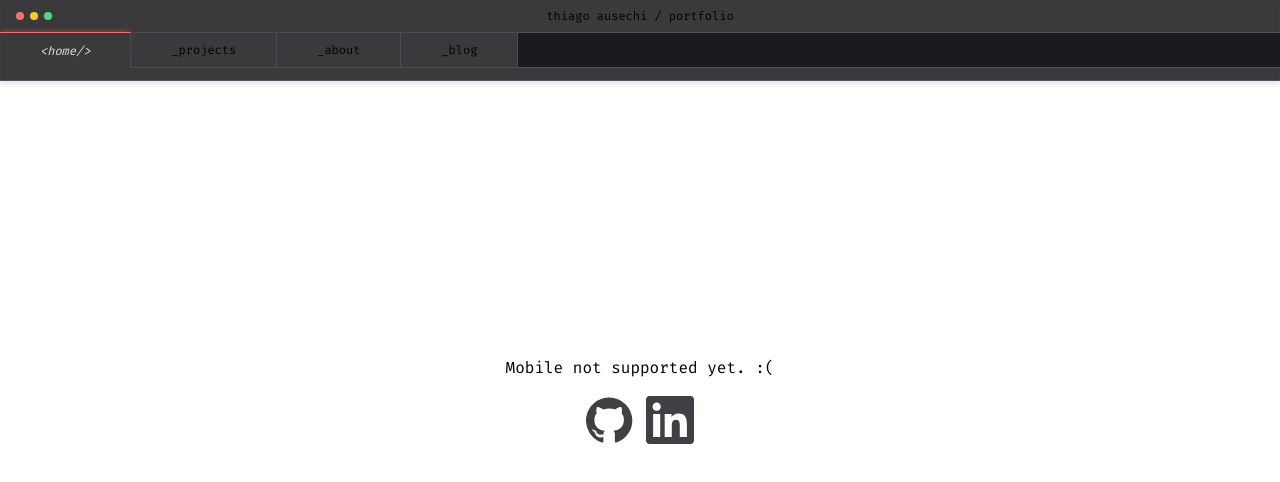
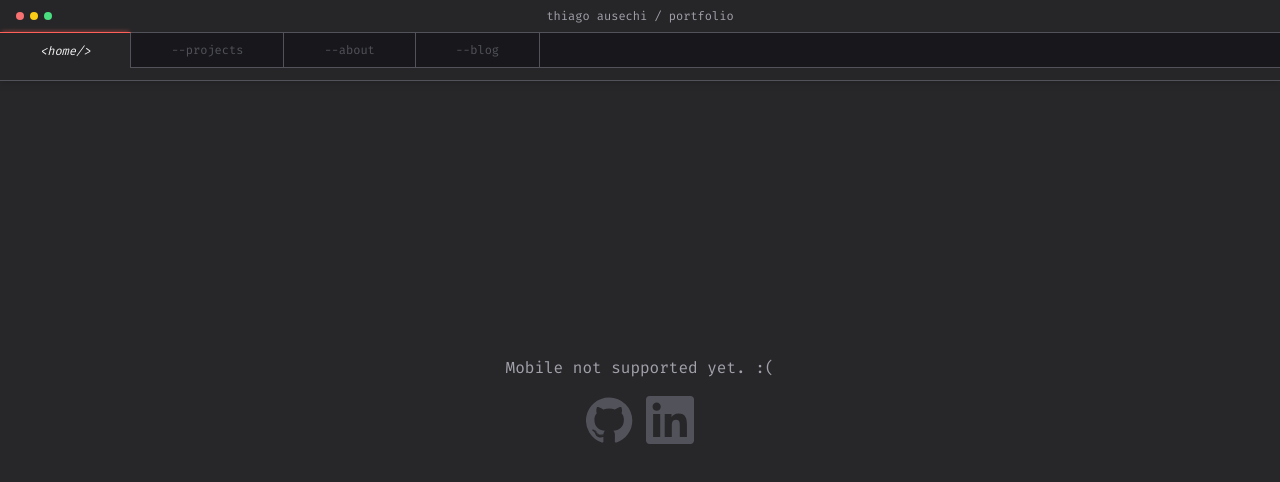
Before and after one commit to thiagoausechi/thiagoausechi, a Next.js app: page / in a window 1280 px wide. Shown: the top 482 px of the page. Built offline with nearby package versions, Linux system fonts and the light colour scheme; a web font is replaced by a local one.

Commit message:
feat: :lipstick: Added a custom Tailwind Config for the colors palette

```diff
--- a/src/components/layout/header/index.tsx
+++ b/src/components/layout/header/index.tsx
@@ -16,6 +16,6 @@ export default function Header() {
   )
 }
 
-const Wrapper = tw.header`hidden tablet:flex fixed left-0 top-0 z-50 w-full flex-col justify-around border-b border-b-zinc-600 bg-zinc-800/90 pb-3 text-xs drop-shadow-md backdrop-blur`
+const Wrapper = tw.header`hidden tablet:flex fixed left-0 top-0 z-50 w-full flex-col justify-around border-b border-b-border bg-background/90 pb-3 text-xs drop-shadow-md backdrop-blur`
 const Taskbar = tw.div`flex h-8 content-between items-center px-4`
 const Title = tw.div`flex w-full items-center justify-center`
--- a/src/components/layout/icons/index.tsx
+++ b/src/components/layout/icons/index.tsx
@@ -6,7 +6,7 @@ type IconProps = {
 
 const STYLES = {
   default: 'm-full h-full',
-  link: 'desktop:h-9 desktop:w-9 h-12 w-12 cursor-pointer fill-zinc-700 transition duration-300 hover:fill-zinc-300',
+  link: 'desktop:h-9 desktop:w-9 h-12 w-12 cursor-pointer fill-disabled transition duration-300 hover:fill-heading',
   tag: '',
 }
 
--- a/src/components/layout/navbar/index.tsx
+++ b/src/components/layout/navbar/index.tsx
@@ -14,4 +14,4 @@ export default function Navbar() {
 }
 
 const Wrapper = tw.nav`flex h-9 w-full flex-row items-center`
-const Filler = tw.div`h-full grow border-y border-y-zinc-600 bg-zinc-900/90`
+const Filler = tw.div`h-full grow border-y border-y-border bg-background-dark/90`
--- a/src/components/layout/navbar/nav-tab.tsx
+++ b/src/components/layout/navbar/nav-tab.tsx
@@ -13,7 +13,7 @@ export default function NavTab({ href, title, disabled }: any) {
       {active ? `<${title}/>` : `_${title}`}
     </Tab>
   ) : (
-    <DisabledTab>{`_${title}`}</DisabledTab>
+    <DisabledTab>{`--${title}`}</DisabledTab>
   )
 }
 
@@ -22,11 +22,11 @@ const Tab = tw(Link)<{
   href: string
   active: string
 }>`
-  flex h-full content-center items-center justify-center border border-l-0 border-zinc-600/70 px-10 text-center transition duration-300 hover:bg-neutral-700/70 hover:text-zinc-300
+  flex h-full content-center items-center justify-center border border-l-0 border-border px-10 text-center transition duration-300 hover:bg-neutral-700/70 hover:text-heading
   ${(p) =>
     p.active === 'true'
-      ? 'italic border-b-0 bg-inherit border-t-red-400 text-zinc-200 shadow-[0_-3px_4px_-2px_rgba(255,96,89,0.4)]'
-      : 'bg-zinc-900/90'}
+      ? 'italic border-b-0 bg-inherit border-t-accent text-heading shadow-[0_-3px_4px_-2px_rgba(255,96,89,0.4)]'
+      : 'bg-background-dark/90'}
 `
 
-const DisabledTab = tw.div`flex h-full content-center items-center justify-center border border-l-0 border-zinc-600/70 px-10 text-center cursor-not-allowed`
+const DisabledTab = tw.div`flex h-full cursor-not-allowed content-center items-center justify-center border border-l-0 border-border bg-background-dark/90 px-10 text-center text-disabled`
--- a/src/components/layout/navbar/window-buttons.tsx
+++ b/src/components/layout/navbar/window-buttons.tsx
@@ -15,6 +15,6 @@ export default function WindowButtons() {
 }
 
 const Actions  = tw.div`absolute flex items-center gap-1.5`
-const Close    = tw.div`h-2 w-2 rounded transition bg-red-400 hover:bg-red-500`
-const Backfull = tw.div`h-2 w-2 rounded transition bg-yellow-400 hover:bg-yellow-500`
-const Full     = tw.div`h-2 w-2 rounded transition bg-green-400 hover:bg-green-500`
+const Close    = tw.div`h-2 w-2 rounded transition bg-[#f87171] hover:bg-[#ef4444]`
+const Backfull = tw.div`h-2 w-2 rounded transition bg-[#facc15] hover:bg-[#eab308]`
+const Full     = tw.div`h-2 w-2 rounded transition bg-[#4ade80] hover:bg-[#22c55e]`
--- a/tailwind.config.js
+++ b/tailwind.config.js
@@ -1,7 +1,33 @@
+const colors = require('tailwindcss/colors')
+
 /** @type {import('tailwindcss').Config} */
 module.exports = {
   content: ['./src/**/*.{js,ts,jsx,tsx}'],
   theme: {
+    colors: {
+      transparent: colors.transparent,
+      current: colors.current,
+      black: colors.black,
+      white: colors.white,
+      debug: '#FF0000',
+      primary: {
+        DEFAULT: colors.sky[500],
+        dark: colors.cyan[900],
+      },
+      accent: {
+        DEFAULT: '#FF6059',
+        dark: colors.red[600],
+      },
+      heading: colors.zinc[100],
+      text: colors.zinc[400],
+      comment: colors.zinc[600],
+      disabled: colors.zinc[600],
+      border: colors.zinc[600],
+      background: {
+        DEFAULT: colors.zinc[800],
+        dark: colors.zinc[900],
+      },
+    },
     extend: {
       fontFamily: {
         fira: 'var(--font-fira)',
```
